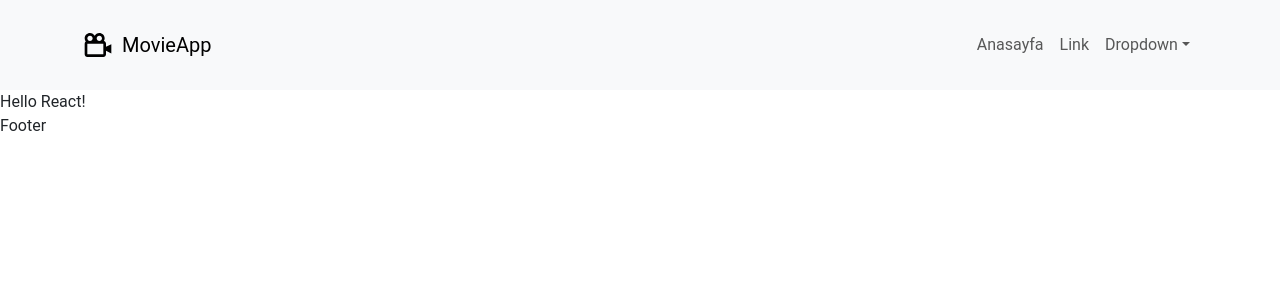
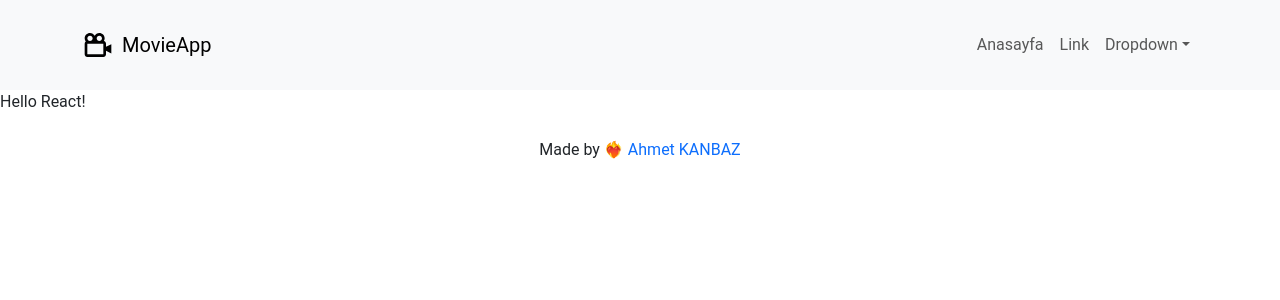
Before and after one commit to ahmetkanbaz/MovieApp, a React (Vite) app in the folder movieapp/: page / in a window 1280 px wide. Shown: the top 300 px of the page. Built offline with nearby package versions, Linux system fonts and the light colour scheme.

Commit message:
MovieApp-Footer

```diff
--- a/movieapp/src/GlobalStyle/GlobalStyle.js
+++ b/movieapp/src/GlobalStyle/GlobalStyle.js
@@ -19,6 +19,10 @@ export const GlobalStyle = createGlobalStyle `
 
     font-family: 'Roboto', sans-serif;
   }
+
+  a {
+    text-decoration: none;
+  }
 `;
 
 // ${({theme}) => backgroundAndColor(theme)}
--- a/movieapp/src/components/Footer/Footer.jsx
+++ b/movieapp/src/components/Footer/Footer.jsx
@@ -1,7 +1,16 @@
 const Footer = () => {
   return (
-    <div>Footer</div>
-  )
-}
+    <footer className="py-4">
+      <div className="container">
+        <p className="text-center">
+          Made by ❤️‍🔥
+          <a href="https://github.com/ahmetkanbaz" target="_blank" rel="noreferrer" className="ms-1">
+            Ahmet KANBAZ
+          </a>
+        </p>
+      </div>
+    </footer>
+  );
+};
 
-export default Footer
+export default Footer;
```
